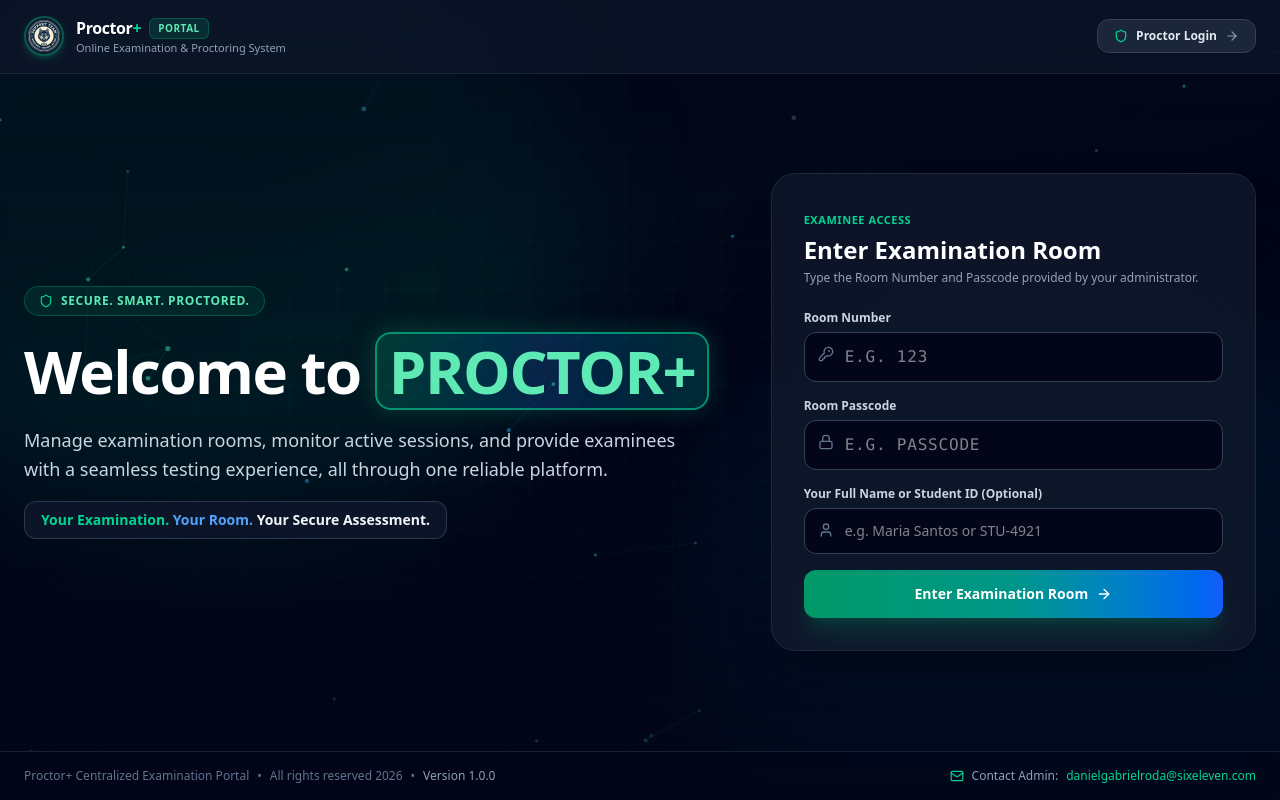
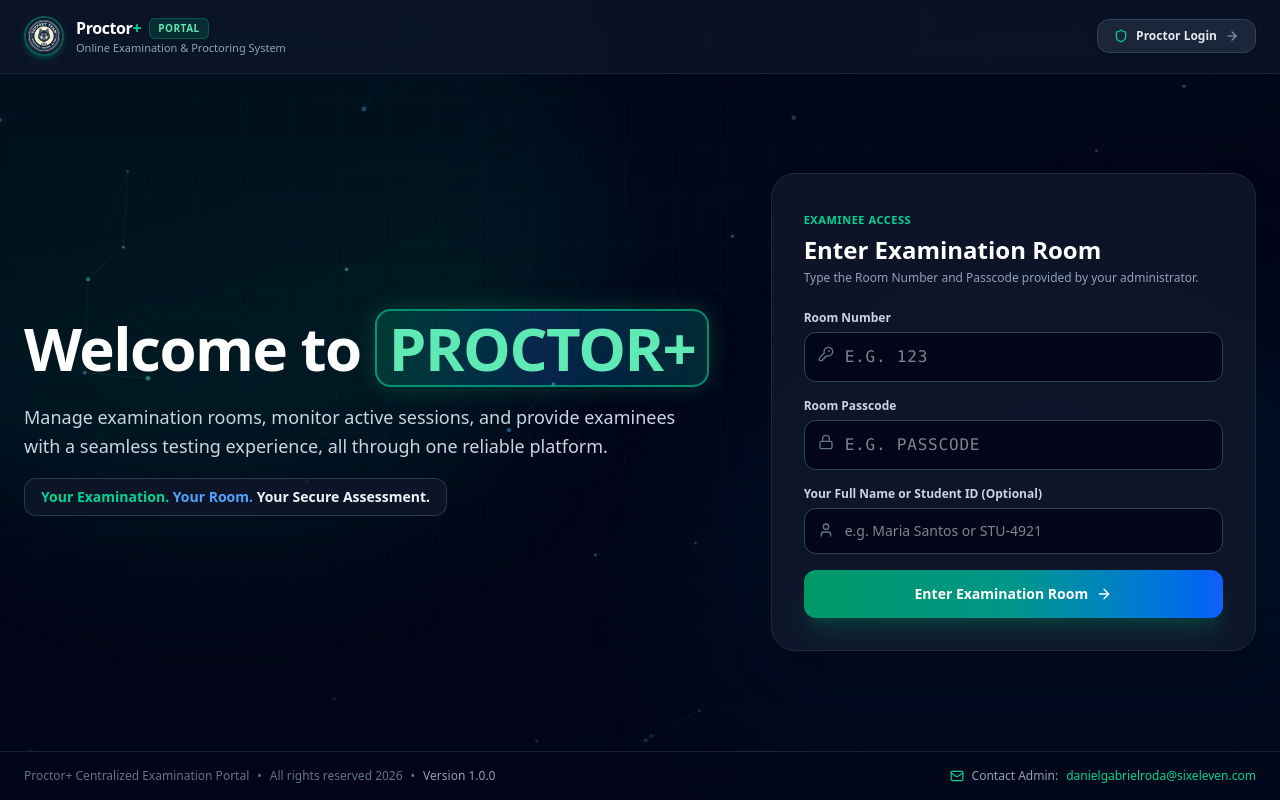
Before and after one commit to kotasdan123/Proctorplus, a React (Vite) app: page / in a window 1280 px wide. Built offline with nearby package versions, Linux system fonts and the light colour scheme; no server answers; the database is empty.

Commit message:
refactor: clean up LoginView branding
Remove redundant security badge component to streamline the login page UI.

```diff
--- a/src/components/LoginView.tsx
+++ b/src/components/LoginView.tsx
@@ -292,11 +292,6 @@ export const LoginView: React.FC<LoginViewProps> = ({
         {/* Left Brand & Architecture Info */}
         <div className="lg:col-span-7 space-y-8">
           <div className="space-y-4">
-            <div className="inline-flex items-center gap-2 px-3.5 py-1.5 rounded-full bg-emerald-500/10 border border-emerald-500/30 text-emerald-300 text-xs font-bold tracking-wider uppercase">
-              <Shield className="w-3.5 h-3.5 text-emerald-400" />
-              <span>SECURE. SMART. PROCTORED.</span>
-            </div>
-
             <h1 className="text-3xl sm:text-5xl lg:text-6xl font-black text-white tracking-tight leading-[1.1]">
               Welcome to{' '}
               <span className="inline-block px-3 py-1 rounded-2xl bg-gradient-to-r from-emerald-500/20 via-blue-500/20 to-teal-500/20 border-2 border-emerald-400/60 text-emerald-300 shadow-[0_0_25px_rgba(16,185,129,0.25)] font-black">
```
Also changed, not shown: public/assets/aistudio/image_f4e36d6f.png (added).
